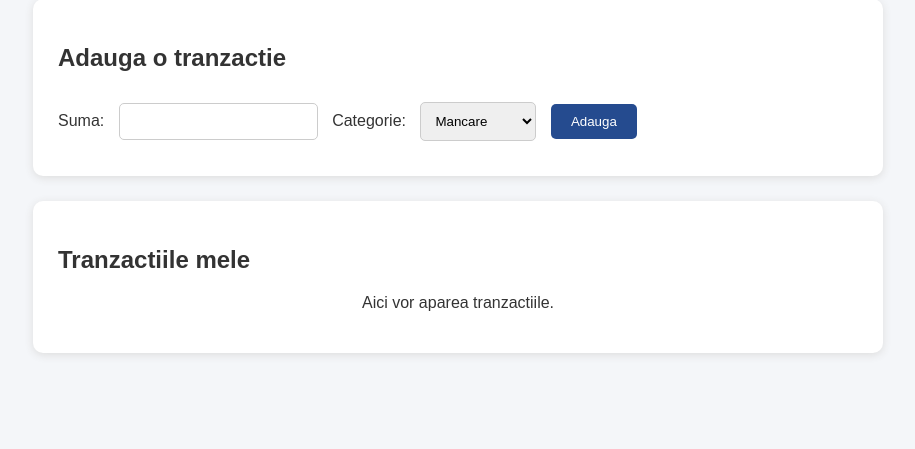
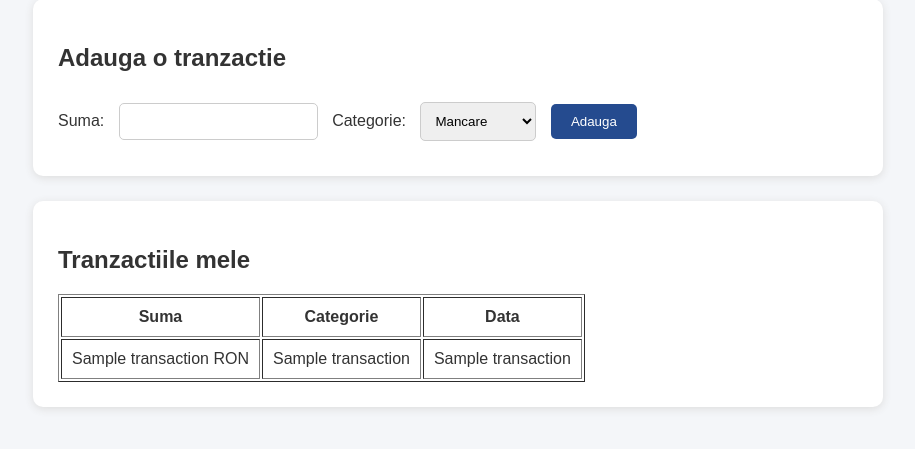
Before and after one commit to luizaolaru22/Smart-Expense-Tracker, a Flask app: template templates/index.html in a window 1280 px wide. Shown: the part 153-602 px from the top of the page, without its empty margins (182-1097 px from the left). Run offline with Flask 3, Linux system fonts and the light colour scheme; the template is opened without the code that fills it: most values are stand-ins (such as "Sample title", 1, 10 or a date in 2020).

Commit message:
add transactions

```diff
--- a/app.py
+++ b/app.py
@@ -1,11 +1,33 @@
 
-from flask import Flask, render_template
+from flask import Flask, render_template, request, redirect, url_for
+from database import create_database, add_transaction, get_transactions
 
 app = Flask(__name__)
 
-@app.route("/")
+create_database()
+
+
+@app.route("/", methods=["GET", "POST"])
 def home():
-    return render_template("index.html")
+    if request.method == "POST":
+        amount = request.form.get("suma")
+        category = request.form.get("categorie")
+
+        if amount and category:
+            try:
+                amount = float(amount)
+
+                if amount > 0:
+                    add_transaction(amount, category)
+
+            except ValueError:
+                pass
+
+        return redirect(url_for("home"))
+
+    transactions = get_transactions()
+    return render_template("index.html", transactions=transactions)
+
 
 if __name__ == "__main__":
     app.run(debug=True)
--- a/templates/index.html
+++ b/templates/index.html
@@ -16,9 +16,9 @@
         <div class="card">
             <h2>Adauga o tranzactie</h2>
 
-            <form>
+            <form method="POST">
                 <label>Suma:</label>
-                <input type="number" name="suma" step="0.01" min="0.01">
+                <input type="number" name="suma" step="0.01" min="0.01" required>
 
                 <label>Categorie:</label>
                 <select name="categorie">
@@ -34,7 +34,26 @@
 
         <div class="card">
             <h2>Tranzactiile mele</h2>
-            <p>Aici vor aparea tranzactiile.</p>
+
+            {% if transactions %}
+                <table border="1" cellpadding="10">
+                    <tr>
+                        <th>Suma</th>
+                        <th>Categorie</th>
+                        <th>Data</th>
+                    </tr>
+
+                    {% for transaction in transactions %}
+                    <tr>
+                        <td>{{ transaction[1] }} RON</td>
+                        <td>{{ transaction[3] }}</td>
+                        <td>{{ transaction[5] }}</td>
+                    </tr>
+                    {% endfor %}
+                </table>
+            {% else %}
+                <p>Nu exista tranzactii momentan.</p>
+            {% endif %}
         </div>
 
     </div>
```
Also changed, not shown: database.py (+25 -0 lines).
